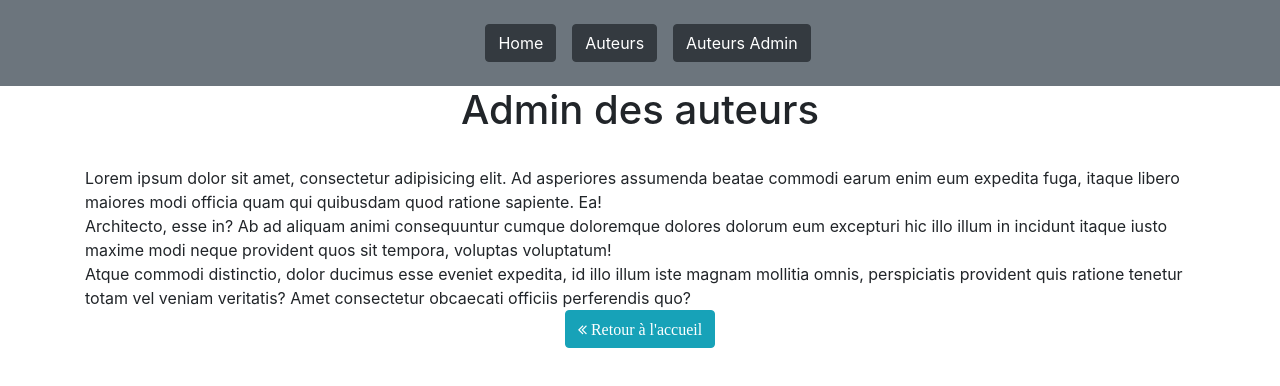
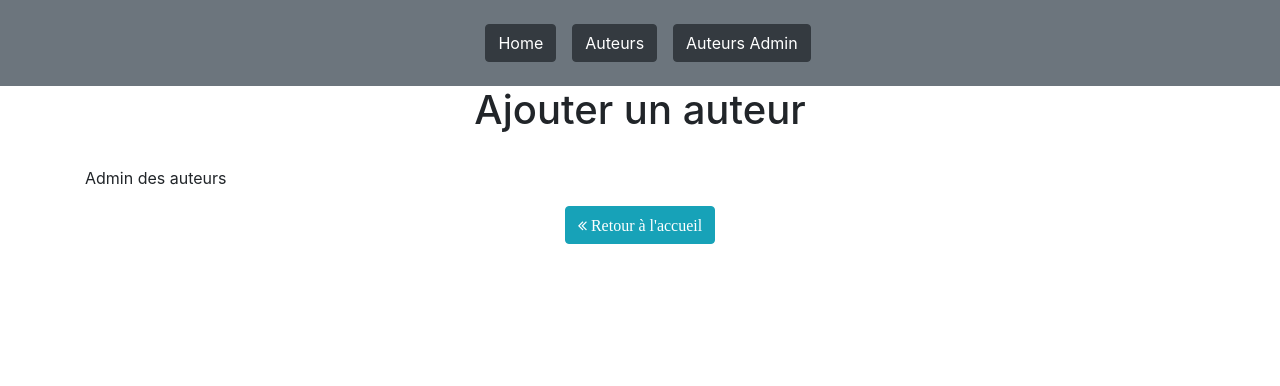
Before and after one commit to thomas-demagny/React-authors, a React (Create React App) app: page /admin in a window 1280 px wide. Shown: the top 386 px of the page. Built offline with nearby package versions, Linux system fonts and the light colour scheme.

Commit message:
text modify "stand by"

```diff
--- a/src/components/Admin.jsx
+++ b/src/components/Admin.jsx
@@ -1,27 +1,18 @@
 // eslint-disable-next-line no-unused-vars
 import React from "react";
-import { useHistory} from 'react-router-dom';
+import { useHistory } from 'react-router-dom';
+
 
 function Admin() {
 
-    const history = useHistory;
+    const history = useHistory();
 
     return(
         <React.Fragment>
-            <h1 className="text-center pb-4"> Admin des auteurs </h1>
+            <h1 className="text-center pb-4"> Ajouter un auteur</h1>
             <div className="container text-left">
-                <div>Lorem ipsum dolor sit amet, consectetur adipisicing elit. Ad asperiores assumenda beatae commodi
-                    earum enim eum expedita fuga, itaque libero maiores modi officia quam qui quibusdam quod ratione
-                    sapiente. Ea!
-                </div>
-                <div>Architecto, esse in? Ab ad aliquam animi consequuntur cumque doloremque dolores dolorum eum
-                    excepturi hic illo illum in incidunt itaque iusto maxime modi neque provident quos sit tempora,
-                    voluptas voluptatum!
-                </div>
-                <div>Atque commodi distinctio, dolor ducimus esse eveniet expedita, id illo illum iste magnam mollitia
-                    omnis, perspiciatis provident quis ratione tenetur totam vel veniam veritatis? Amet consectetur
-                    obcaecati officiis perferendis quo?
-                </div>
+                <p>Admin des auteurs</p>
+
             </div>
 
             <button className="btn btn-info fa fa-angle-double-left align-left" onClick={ () => history.push('/')}> Retour à l'accueil</button>
```
